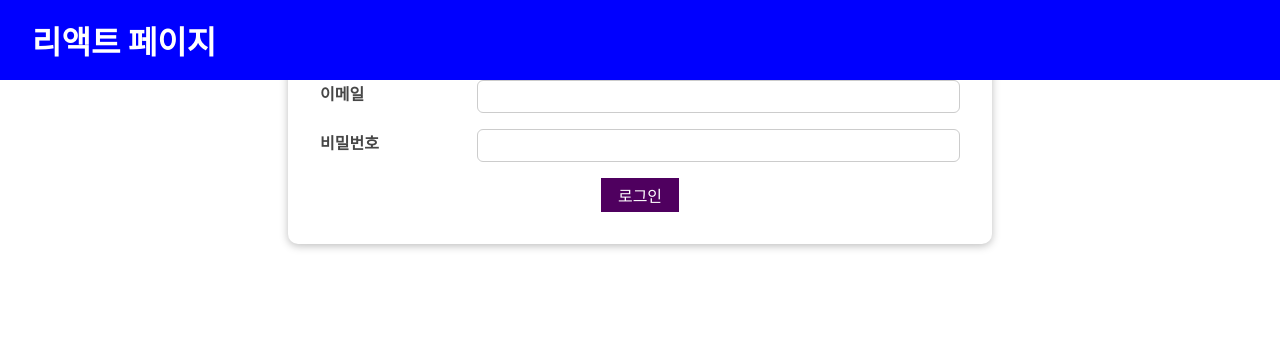
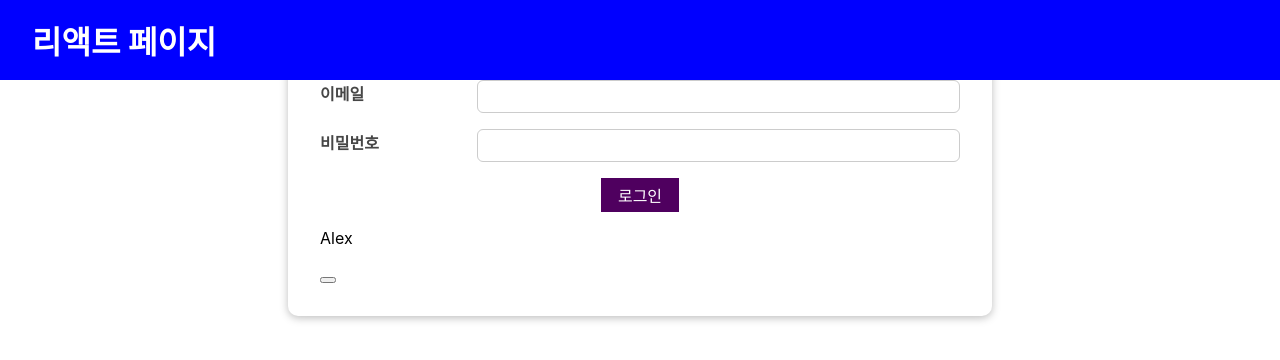
Before and after one commit to newfly101/bootcamp2024-react, a React (Create React App) app: page / in a window 1280 px wide. Shown: the top 360 px of the page. Built offline with nearby package versions, Linux system fonts and the light colour scheme.

Commit message:
[56강] 최적화 기법 : memo() 함수 사용

```diff
--- /dev/null
+++ b/src/Input/DummyText.js
@@ -0,0 +1,12 @@
+import React, {memo} from 'react';
+
+const DummyText = (props) => {
+    console.log("Child Component Rendered");
+    return (
+        <p>
+            {props.text}
+        </p>
+    );
+};
+
+export default memo(DummyText);
--- a/src/components/Login/Login.js
+++ b/src/components/Login/Login.js
@@ -6,6 +6,7 @@ import Button from '../UI/Button';
 import AuthContext from "../../context/AuthContext";
 import authContext from "../../context/AuthContext";
 import Input from "../../Input/Input";
+import DummyText from "../../Input/DummyText";
 
 const emailReducer = (state, action) => {
     // 값이 바뀌는 경우 setEnteredEmail
@@ -71,6 +72,7 @@ const Login = () => {
     const emailInputRef = useRef();
     const passwordInputRef = useRef();
 
+    const [text, setText] = useState('Alex');
     // 중복된 setFormIsValid를 useEffect를 이용해서 해당 값이 변경될 때 check하도록 함
     useEffect(() => {
         const identifier = setTimeout(() => {
@@ -131,6 +133,8 @@ const Login = () => {
 
     };
 
+    console.log("Parent Component Rendered");
+
     return (
         <Card className={classes.login}>
             <form onSubmit={submitHandler}>
@@ -159,6 +163,8 @@ const Login = () => {
                     </Button>
                 </div>
             </form>
+            <DummyText text={"Alex"}/>
+            <button onClick={() => setText('Brian')}></button>
         </Card>
     );
 };
```
